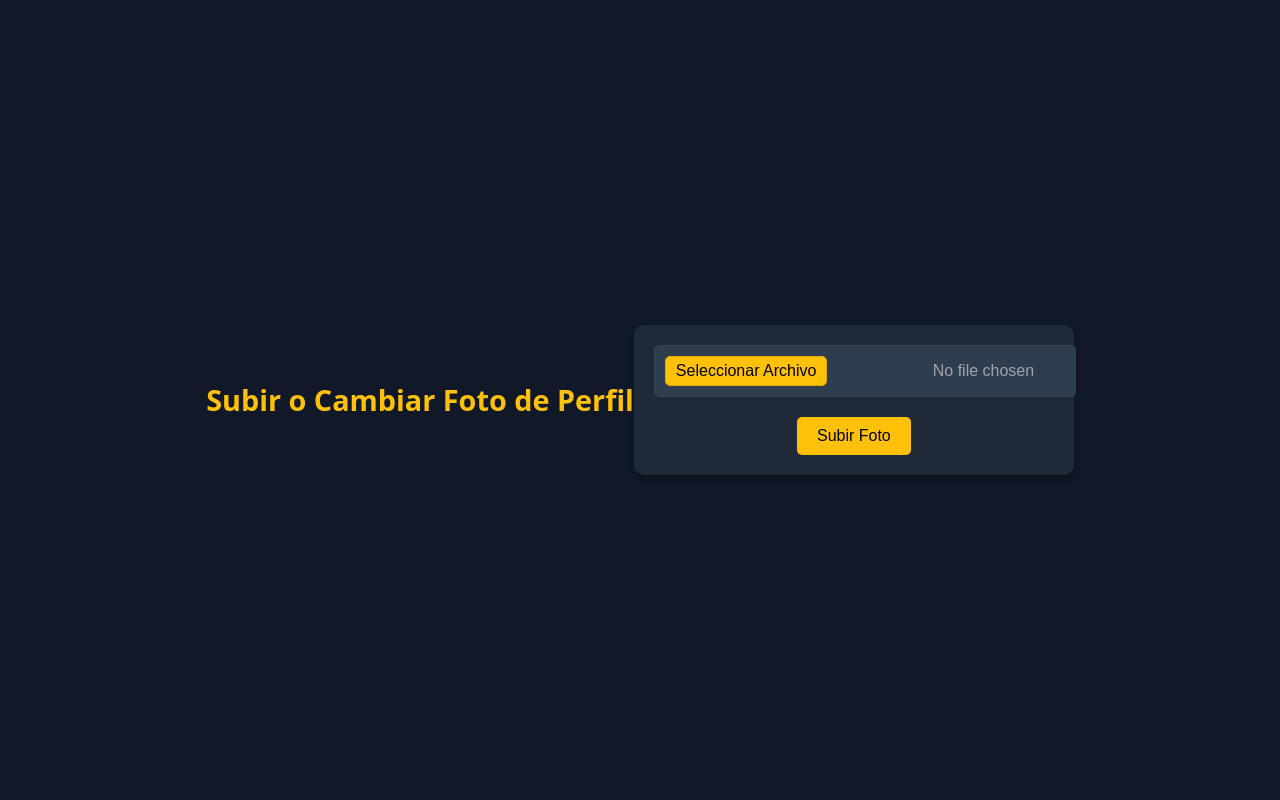
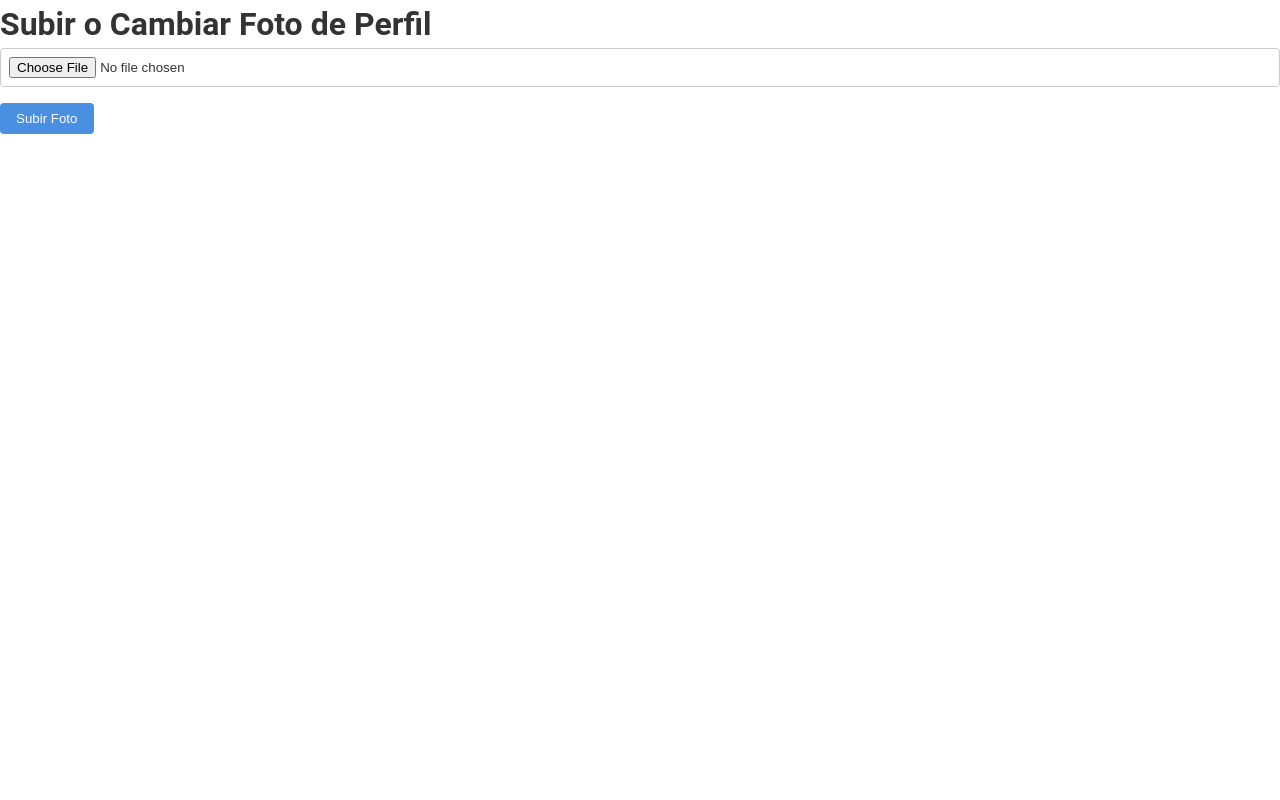
Before and after one commit to GildardoMaldonado/LaCodetecaMDS, a PHP site: page /subirFoto.php in a window 1280 px wide. Run offline with PHP 8.4, Linux system fonts and the light colour scheme; the visitor is signed in with stand-in values (Sample User, id 1).

Commit message:
Update styleSubirFoto.css
Se procede a cambiar el css para la unificacion y el seguimiento de un estilo general para que no haya diferencias de estilos en las paginas

```diff
--- a/ManzurMaldonadoPinzonIrabien/styleSubirFoto.css
+++ b/ManzurMaldonadoPinzonIrabien/styleSubirFoto.css
@@ -1,109 +1,114 @@
-body {
-    font-family: system-ui, -apple-system, sans-serif;
-    margin: 0;
-    padding: 0;
-    background-color: #111827;
-    color: white;
-    display: flex;
-    justify-content: center;
-    align-items: center;
-    min-height: 100vh;
+/* === VARIABLES Y RESET === */
+:root {
+  --color-primario: #4A90E2;
+  --color-secundario: #50E3C2;
+  --color-fondo: #FFFFFF;
+  --color-texto: #333333;
+  --fuente-principal: 'Roboto', sans-serif;
+  --espaciado-base: 16px;
+  --radio-borde: 4px;
 }
 
-h1 {
-    color: #ffc107;
-    text-align: center;
-    margin-bottom: 20px;
-    font-size: 1.8rem;
+* {
+  margin: 0;
+  padding: 0;
+  box-sizing: border-box;
 }
 
-form {
-    background-color: #1f2937;
-    padding: 20px;
-    border-radius: 10px;
-    box-shadow: 0 4px 6px rgba(0, 0, 0, 0.2);
-    max-width: 400px;
-    width: 100%;
-    text-align: center;
+body {
+  font-family: var(--fuente-principal);
+  font-size: 16px;
+  color: var(--color-texto);
+  background-color: var(--color-fondo);
+  line-height: 1.5;
 }
 
-input[type="file"] {
-    background-color: #2f3e4e;
-    color: #9ca3af;
-    border: 1px solid #374151;
-    border-radius: 5px;
-    padding: 10px;
-    margin-bottom: 20px;
-    width: 100%;
-    font-size: 1rem;
-    cursor: pointer;
+/* === COMPONENTES GENERALES === */
+button {
+  background-color: var(--color-primario);
+  color: white;
+  border: none;
+  padding: 0.5rem 1rem;
+  border-radius: var(--radio-borde);
+  cursor: pointer;
+  transition: background-color 0.3s ease;
 }
 
-input[type="file"]::-webkit-file-upload-button {
-    visibility: hidden;
+button:hover {
+  background-color: #357ABD;
 }
 
-input[type="file"]::before {
-    content: 'Seleccionar Archivo';
-    display: inline-block;
-    background: #ffc107;
-    border: 1px solid #e0a800;
-    border-radius: 5px;
-    padding: 5px 10px;
-    outline: none;
-    white-space: nowrap;
-    cursor: pointer;
-    font-size: 1rem;
-    color: black;
+input, select, textarea {
+  padding: 0.5rem;
+  border: 1px solid #ccc;
+  border-radius: var(--radio-borde);
+  width: 100%;
+  margin-bottom: var(--espaciado-base);
 }
 
-input[type="file"]:hover::before {
-    background-color: #e0a800;
+/* === CLASE COMÚN PARA SECCIONES === */
+.seccion-comun {
+  padding: var(--espaciado-base);
+  background-color: var(--color-fondo);
+  border-radius: var(--radio-borde);
+  max-width: 800px;
+  margin: 2rem auto;
+  box-shadow: 0 2px 5px rgba(0, 0, 0, 0.1);
 }
 
-button[type="submit"] {
-    background-color: #ffc107;
-    color: black;
-    border: none;
-    border-radius: 5px;
-    padding: 10px 20px;
-    font-size: 1rem;
-    cursor: pointer;
-    transition: background-color 0.3s ease, color 0.3s ease;
+/* === PERFIL === */
+.perfil-titulo {
+  font-size: 1.5rem;
+  color: var(--color-primario);
+  margin-bottom: var(--espaciado-base);
 }
 
-button[type="submit"]:hover {
-    background-color: #e0a800;
-    color: white;
+/* === LOGIN === */
+.login-form input[type="submit"] {
+  background-color: var(--color-primario);
+  color: white;
+  font-weight: bold;
+  border: none;
+  padding: 0.5rem 1rem;
+  border-radius: var(--radio-borde);
+  cursor: pointer;
+  transition: background-color 0.3s ease;
 }
 
-#message {
-    margin-top: 20px;
-    font-size: 1rem;
-    color: green;
-    text-align: center;
+.login-form input[type="submit"]:hover {
+  background-color: #357ABD;
 }
 
-form:hover {
-    box-shadow: 0 6px 8px rgba(0, 0, 0, 0.4);
+/* === SUBIR FOTO === */
+.subir-foto-container {
+  padding: var(--espaciado-base);
+  border: 2px dashed var(--color-primario);
+  border-radius: var(--radio-borde);
+  text-align: center;
+  max-width: 600px;
+  margin: 2rem auto;
 }
 
-/* Responsive */
-@media screen and (max-width: 480px) {
-    h1 {
-        font-size: 1.5rem;
-    }
+.subir-foto-container:hover {
+  background-color: var(--color-secundario);
+  cursor: pointer;
+}
 
-    form {
-        padding: 15px;
-    }
+.preview-imagen {
+  margin-top: var(--espaciado-base);
+  max-width: 100%;
+  height: auto;
+}
 
-    button[type="submit"] {
-        padding: 8px 16px;
-        font-size: 0.9rem;
-    }
+/* === MODO OSCURO === */
+body.dark-mode {
+  --color-fondo: #1E1E1E;
+  --color-texto: #FFFFFF;
+  --color-primario: #BB86FC;
+  --color-secundario: #03DAC6;
+}
 
-    input[type="file"]::before {
-        font-size: 0.9rem;
-    }
+body.dark-mode .seccion-comun {
+  background-color: #2A2A2A;
+  color: var(--color-texto);
 }
```
